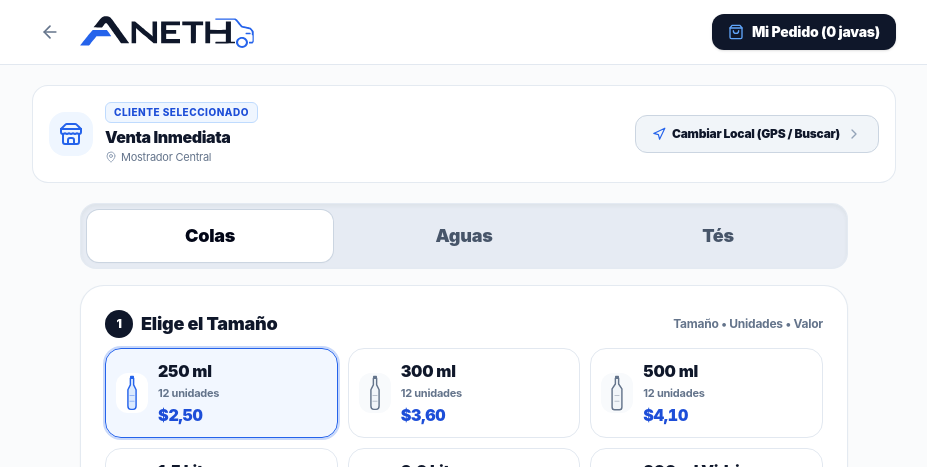
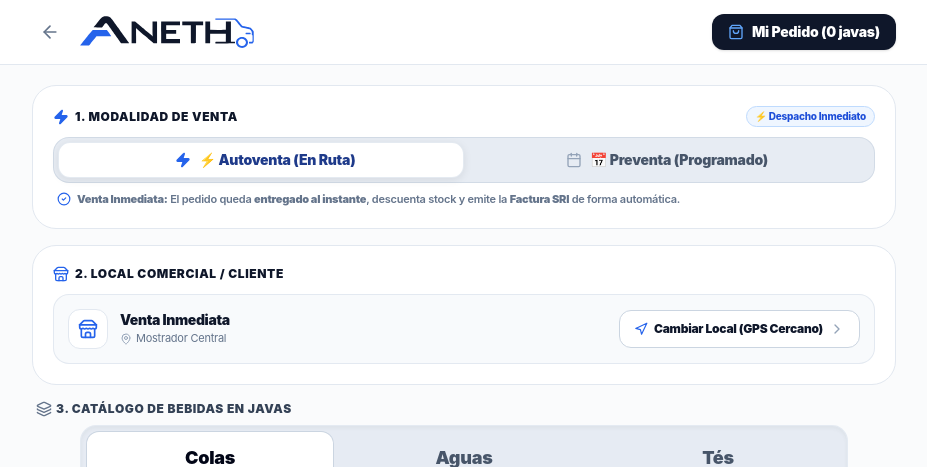
Before and after one commit to distribuidoraneth/app, a Next.js app: page /pedido in a window 1280 px wide. Shown: the top 467 px of the page, without its empty margins (176-1103 px from the left). Built offline with nearby package versions, Linux system fonts and the light colour scheme; no server answers; a web font is replaced by a local one.

Commit message:
feat: prominently display Autoventa vs Preventa selector, step indicators, and header action buttons

```diff
--- a/src/app/pedido/page.tsx
+++ b/src/app/pedido/page.tsx
@@ -1,14 +1,15 @@
 'use client';
 
-import React, { useState } from 'react';
+import React, { useState, useEffect, Suspense } from 'react';
 import { useDistribution } from '@/context/DistributionContext';
 import { BeverageOrderPasarela } from '@/components/order/BeverageOrderPasarela';
 import { CartDrawer } from '@/components/client/CartDrawer';
 import { ClientProximitySelectorModal } from '@/components/order/ClientProximitySelectorModal';
+import { SaleTypeBadgeSelector } from '@/components/order/SaleTypeBadgeSelector';
 import { AnethFullLogo } from '@/components/ui/AnethLogo';
-import { Client } from '@/types';
+import { Client, SaleType } from '@/types';
 import Link from 'next/link';
-import { useRouter } from 'next/navigation';
+import { useSearchParams } from 'next/navigation';
 import {
   Package,
   ShoppingBag,
@@ -19,10 +20,15 @@ import {
   MapPin,
   ChevronRight,
   Plus,
+  Zap,
+  Calendar,
+  Layers,
 } from 'lucide-react';
 
-export default function StandaloneOrderPage() {
-  const router = useRouter();
+function StandaloneOrderContent() {
+  const searchParams = useSearchParams();
+  const initialType = (searchParams.get('type') as SaleType) || 'autoventa';
+
   const {
     clients,
     selectedClientId,
@@ -32,8 +38,16 @@ export default function StandaloneOrderPage() {
     cartTotalAmount,
   } = useDistribution();
 
+  const [saleType, setSaleType] = useState<SaleType>(initialType);
   const [isCartOpen, setIsCartOpen] = useState<boolean>(false);
   const [isClientModalOpen, setIsClientModalOpen] = useState<boolean>(false);
+
+  useEffect(() => {
+    const typeFromUrl = searchParams.get('type') as SaleType;
+    if (typeFromUrl === 'autoventa' || typeFromUrl === 'preventa') {
+      setSaleType(typeFromUrl);
+    }
+  }, [searchParams]);
 
   const activeClient = clients.find((c) => c.id === selectedClientId) || clients[0] || {
     id: 'mostrador',
@@ -54,7 +68,7 @@ export default function StandaloneOrderPage() {
 
   return (
     <div className="min-h-screen bg-[#fafbfc] text-slate-900 pb-28 font-sans">
-      {/* Header */}
+      {/* Top Navbar */}
       <header className="bg-white border-b border-slate-200 sticky top-0 z-40 shadow-xs">
         <div className="max-w-4xl mx-auto px-4 py-3.5 flex items-center justify-between">
           <div className="flex items-center space-x-3">
@@ -79,25 +93,43 @@ export default function StandaloneOrderPage() {
         </div>
       </header>
 
-      <main className="max-w-4xl mx-auto px-4 py-5 space-y-5">
-        {/* CLIENT PROXIMITY & SELECTION CARD */}
-        <div className="bg-white p-4 rounded-2xl border border-slate-200/90 shadow-2xs flex flex-col sm:flex-row sm:items-center justify-between gap-3">
+      <main className="max-w-4xl mx-auto px-4 py-5 space-y-4">
+        {/* STEP 1: SELECTOR DE MODALIDAD (AUTOVENTA VS PREVENTA) */}
+        <div className="bg-white p-4 sm:p-5 rounded-3xl border border-slate-200 shadow-xs space-y-2.5">
+          <div className="flex items-center justify-between">
+            <span className="text-xs font-black text-slate-900 uppercase tracking-wider flex items-center">
+              <Zap className="w-4 h-4 mr-1.5 text-blue-600 fill-blue-600" />
+              1. Modalidad de Venta
+            </span>
+            <span className="text-[10px] font-extrabold text-blue-700 bg-blue-50 px-2 py-0.5 rounded-full border border-blue-200">
+              {saleType === 'autoventa' ? '⚡ Despacho Inmediato' : '📅 Entrega Programada'}
+            </span>
+          </div>
+
+          <SaleTypeBadgeSelector value={saleType} onChange={setSaleType} />
+        </div>
+
+        {/* STEP 2: CLIENT PROXIMITY & SELECTION CARD */}
+        <div className="bg-white p-4 sm:p-5 rounded-3xl border border-slate-200 shadow-xs space-y-3">
+          <div className="flex items-center justify-between">
+            <span className="text-xs font-black text-slate-900 uppercase tracking-wider flex items-center">
+              <Store className="w-4 h-4 mr-1.5 text-blue-600" />
+              2. Local Comercial / Cliente
+            </span>
+          </div>
+
+          <div className="flex flex-col sm:flex-row sm:items-center justify-between gap-3 p-3.5 bg-slate-50 rounded-2xl border border-slate-200/90">
             <div className="flex items-center space-x-3 min-w-0">
-            <div className="w-11 h-11 rounded-2xl bg-blue-50 text-blue-600 flex items-center justify-center font-bold shrink-0">
-              <Store className="w-6 h-6" />
+              <div className="w-10 h-10 rounded-xl bg-white border border-slate-200 text-blue-600 flex items-center justify-center font-bold shrink-0 shadow-2xs">
+                <Store className="w-5 h-5" />
               </div>
               <div className="min-w-0">
-              <div className="flex items-center space-x-2">
-                <span className="text-[10px] font-extrabold text-blue-700 uppercase tracking-wider bg-blue-50 px-2 py-0.5 rounded-md border border-blue-200">
-                  Cliente Seleccionado
-                </span>
-              </div>
-              <h2 className="text-sm sm:text-base font-black text-slate-900 truncate mt-0.5">
+                <h2 className="text-sm font-black text-slate-900 truncate">
                   {activeClient?.businessName || activeClient?.fullName}
                 </h2>
                 <p className="text-[11px] text-slate-500 truncate flex items-center">
                   <MapPin className="w-3 h-3 mr-1 shrink-0 text-slate-400" />
-                <span className="truncate">{activeClient?.addressReference || 'Sin dirección registrada'}</span>
+                  <span className="truncate">{activeClient?.addressReference || 'Sin dirección'}</span>
                 </p>
               </div>
             </div>
@@ -105,16 +137,25 @@ export default function StandaloneOrderPage() {
             <button
               type="button"
               onClick={() => setIsClientModalOpen(true)}
-            className="py-2.5 px-4 bg-slate-100 hover:bg-slate-200 active:scale-98 text-slate-900 rounded-xl text-xs font-black border border-slate-300 flex items-center justify-center space-x-1.5 transition-all shrink-0"
+              className="py-2.5 px-3.5 bg-white hover:bg-slate-100 active:scale-98 text-slate-900 rounded-xl text-xs font-black border border-slate-300 flex items-center justify-center space-x-1.5 shadow-2xs transition-all shrink-0"
             >
               <Navigation className="w-3.5 h-3.5 text-blue-600" />
-            <span>Cambiar Local (GPS / Buscar)</span>
+              <span>Cambiar Local (GPS Cercano)</span>
               <ChevronRight className="w-4 h-4 text-slate-400" />
             </button>
           </div>
+        </div>
 
-        {/* Pasarela de Bebidas */}
+        {/* STEP 3: CATÁLOGO DE BEBIDAS */}
+        <div className="space-y-2">
+          <div className="flex items-center justify-between px-1">
+            <span className="text-xs font-black text-slate-700 uppercase tracking-wider flex items-center">
+              <Layers className="w-4 h-4 mr-1 text-slate-500" />
+              3. Catálogo de Bebidas en Javas
+            </span>
+          </div>
           <BeverageOrderPasarela />
+        </div>
       </main>
 
       {/* Floating Bottom Review Button for Mobile */}
@@ -151,3 +192,11 @@ export default function StandaloneOrderPage() {
     </div>
   );
 }
+
+export default function StandaloneOrderPage() {
+  return (
+    <Suspense fallback={<div className="p-8 text-center text-xs font-bold text-slate-500">Cargando venta...</div>}>
+      <StandaloneOrderContent />
+    </Suspense>
+  );
+}
--- a/src/components/admin/AdminDashboard.tsx
+++ b/src/components/admin/AdminDashboard.tsx
@@ -38,6 +38,8 @@ import {
   AlertTriangle,
   Receipt,
   Sparkles,
+  Zap,
+  Calendar,
 } from 'lucide-react';
 
 export function AdminDashboard() {
@@ -154,18 +156,25 @@ export function AdminDashboard() {
 
           <div className="flex items-center space-x-2">
             <Link
-              href="/pedido"
-              className="px-3.5 py-2 bg-slate-100 hover:bg-slate-200 text-slate-900 rounded-xl text-xs font-extrabold border border-slate-300 flex items-center space-x-1.5 transition-colors"
+              href="/pedido?type=autoventa"
+              className="px-3.5 py-2 bg-blue-600 hover:bg-blue-700 text-white rounded-xl text-xs font-black shadow-xs flex items-center space-x-1.5 transition-all active:scale-95"
             >
-              <Package className="w-3.5 h-3.5 text-blue-600" />
-              <span className="hidden sm:inline">Nueva Venta Directa</span>
-              <span className="sm:hidden">Vender</span>
+              <Zap className="w-3.5 h-3.5 fill-white" />
+              <span>⚡ Autoventa</span>
+            </Link>
+
+            <Link
+              href="/pedido?type=preventa"
+              className="px-3.5 py-2 bg-slate-100 hover:bg-slate-200 text-slate-900 rounded-xl text-xs font-black border border-slate-300 flex items-center space-x-1.5 transition-colors"
+            >
+              <Calendar className="w-3.5 h-3.5 text-emerald-600" />
+              <span className="hidden sm:inline">📅 Preventa</span>
             </Link>
 
             <button
               type="button"
               onClick={() => setIsRegisterModalOpen(true)}
-              className="px-3.5 py-2 bg-blue-600 hover:bg-blue-700 active:scale-95 text-white rounded-xl text-xs font-extrabold shadow-xs flex items-center space-x-1.5 transition-all"
+              className="px-3.5 py-2 bg-slate-900 hover:bg-slate-800 active:scale-95 text-white rounded-xl text-xs font-black shadow-xs flex items-center space-x-1.5 transition-all"
             >
               <Plus className="w-4 h-4" />
               <span className="hidden sm:inline">Nuevo Local QR</span>
```
Lines whose indentation alone changed are shown as unchanged.
